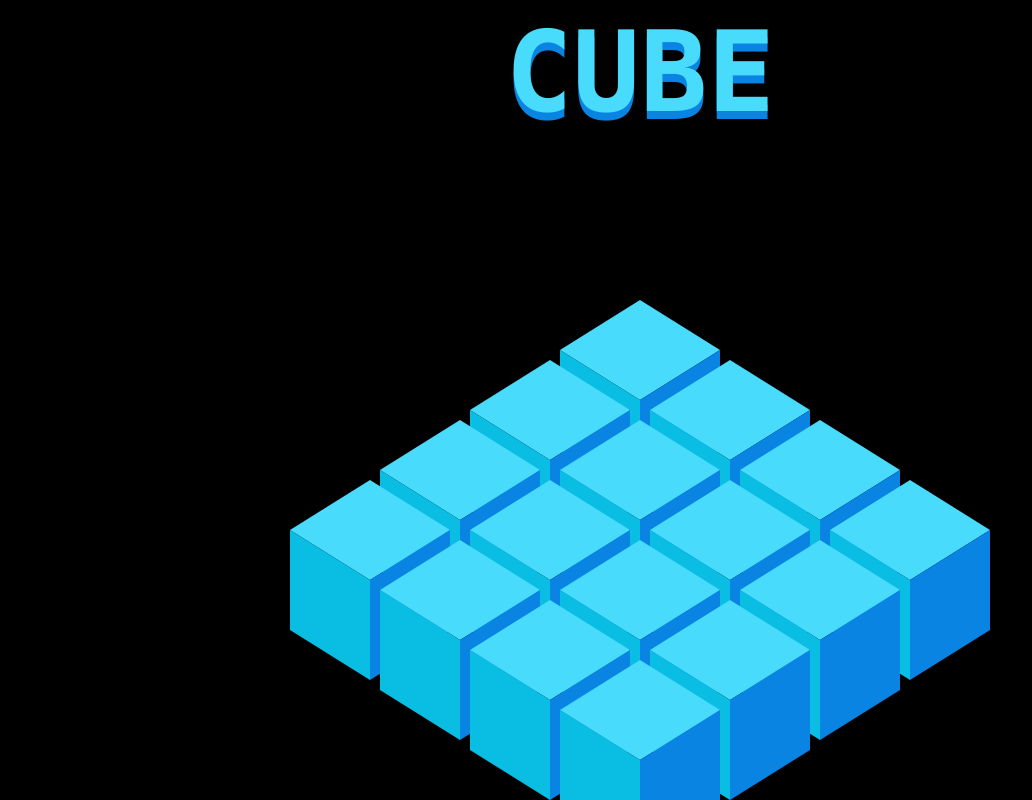
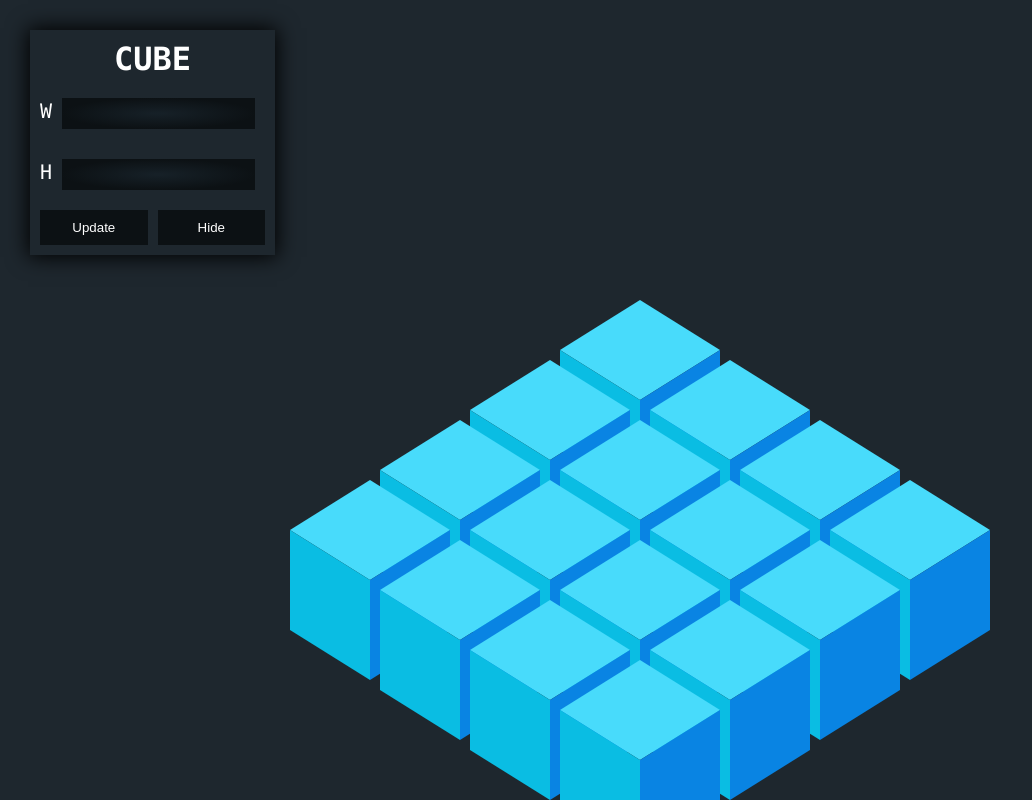
Before and after one commit to jinmo0320/cube, a plain HTML site: page index.html in a window 1280 px wide. Shown: the whole page, without its empty margins (0-1032 px from the left). Drawn offline with Linux system fonts and the light colour scheme.

Commit message:
add control tab

```diff
--- a/app.js
+++ b/app.js
@@ -1,9 +1,21 @@
 import { CubeHeight } from "./cubeheight.js";
+
 let mouse = {
   x: undefined,
   y: undefined,
   range: 40,
 };
+
+let cube = {
+  w: 4,
+  h: 4,
+};
+
+const container = document.querySelector(".container");
+const inputW = document.querySelector(".input_w");
+const inputH = document.querySelector(".input_h");
+const updateBtn = document.querySelector(".btn_update");
+const hideBtn = document.querySelector(".btn_hide");
 
 class App {
   constructor() {
@@ -21,6 +33,16 @@ class App {
       mouse.y = e.y;
     });
 
+    updateBtn.addEventListener("click", () => {
+      cube.w = inputW.value;
+      cube.h = inputH.value;
+      this.resize();
+    });
+
+    hideBtn.addEventListener("click", () => {
+      container.style.display = "none";
+    });
+
     window.requestAnimationFrame(this.animate.bind(this));
   }
   resize() {
@@ -32,7 +54,7 @@ class App {
 
     this.ctx.scale(this.pixelRatio, this.pixelRatio);
 
-    this.cubeHeight = new CubeHeight(this.stageWidth / 2, 400, 4, 4);
+    this.cubeHeight = new CubeHeight(this.stageWidth / 2, 400, cube.w, cube.h);
     this.cubeHeight.resize();
   }
   animate() {
--- a/index.html
+++ b/index.html
@@ -7,8 +7,12 @@
   <link rel="stylesheet" href="style.css">
 </head>
 <body>
-  <div class="title">CUBE
-    <div class="title_shadow">CUBE</div>
+  <div class="container">
+    <div class="title">CUBE</div>
+    <div class="w">W<input class="input_w" type="text"></div>
+    <div class="h">H<input class="input_h" type="text"></div>
+    <div class="btn1"><button class="btn_update">Update</button></div>
+    <div class="btn2"><button class="btn_hide">Hide</button></div>
   </div>
   <script type="module" src="app.js"></script>
 </body>
--- a/style.css
+++ b/style.css
@@ -11,8 +11,7 @@ body {
   width: 100%;
   height: 100%;
   overflow: hidden;
-  background-color: black;
-  cursor: none;
+  background-color: #1e272e;
 }
 canvas {
   position: absolute;
@@ -20,21 +19,63 @@ canvas {
   width: 100%;
   height: 100%;
 }
-.title {
+.container {
   position: absolute;
-  z-index: 2;
-  left: 50%;
-  top: 10%;
-  transform: translate(-50%, -50%);
-  color: #0984e3;
-  font-size: 7em;
-  font-weight: 900;
+  z-index: 1;
+  margin: 30px;
+  padding: 5px;
+
+  display: grid;
+  grid-template-columns: repeat(2, 1fr);
+  grid-template-areas:
+    "t  t"
+    "w  w"
+    "h  h"
+    "b1 b2";
+
+  background-color: #1e272e;
+  box-shadow: 0px 0px 20px 2px black;
+}
+.container > * {
+  margin: 5px;
+  text-align: center;
   font-family: Consolas, "Courier New", monospace;
 }
-.title_shadow {
-  position: absolute;
-  z-index: 1;
-  left: 0;
-  top: -8px;
-  color: #48dbfb;
+.title {
+  grid-area: t;
+  color: white;
+  font-size: 2em;
+  font-weight: 900;
 }
+.w {
+  grid-area: w;
+  color: white;
+  font-size: 20px;
+}
+.h {
+  grid-area: h;
+  color: white;
+  font-size: 20px;
+}
+input {
+  margin: 10px;
+  border: none;
+  padding: 8px;
+  color: white;
+  background: radial-gradient(closest-side, #162027 5%, #0c1114);
+}
+button {
+  width: 100%;
+  padding: 10px;
+  border: none;
+  color: white;
+  background-color: #0c1114;
+}
+.btn1 {
+  grid-area: b1;
+  text-align: center;
+}
+.btn2 {
+  grid-area: b2;
+  text-align: center;
+}
```
